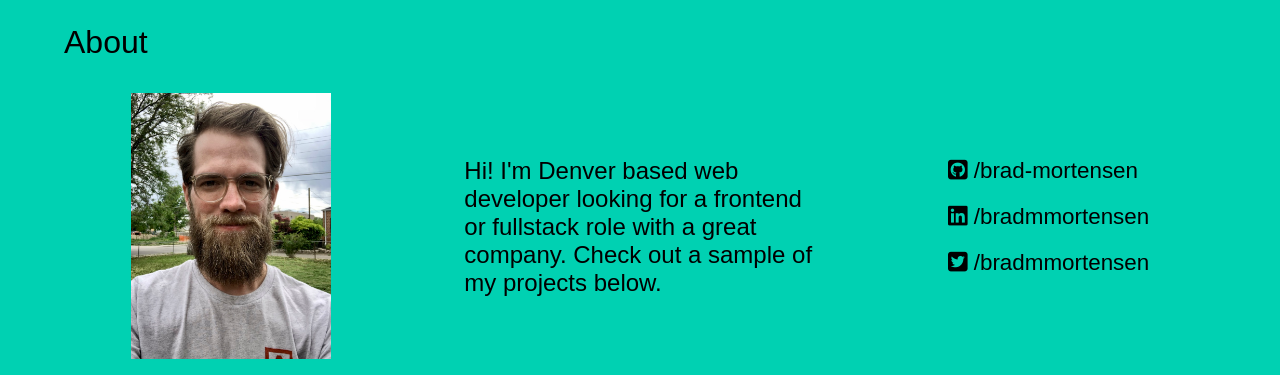
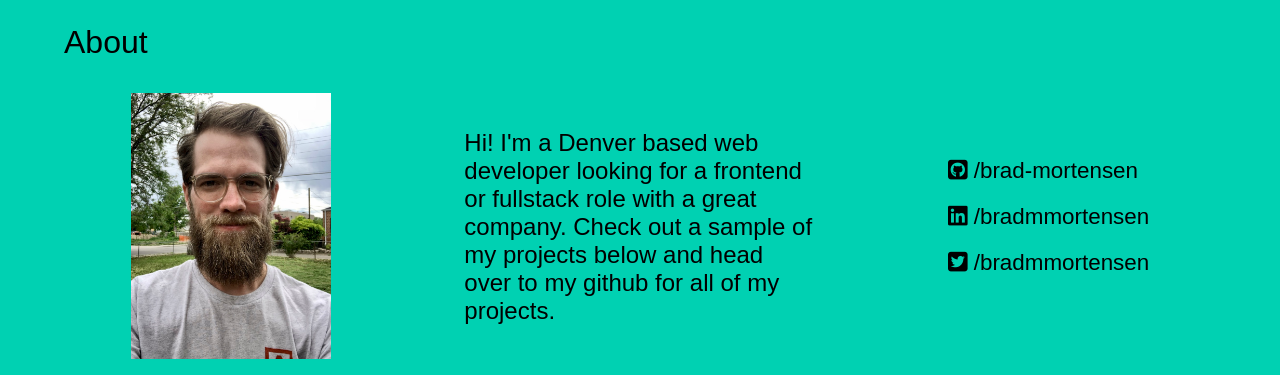
Before and after one commit to brad-mortensen/react-portfolio, a React (Create React App) app: page / in a window 1280 px wide. Shown: the part 860-1235 px from the top of the page. Built offline with nearby package versions, Linux system fonts and the light colour scheme; a web font is replaced by a local one.

Commit message:
updates header message

```diff
--- a/src/components/HeaderContent.js
+++ b/src/components/HeaderContent.js
@@ -112,11 +112,9 @@ const HeaderContent = () => {
         <p>About</p>
         <div className="introductions">
           <div className="img-container"><img className="me" src={brad} alt='me!' /></div>
-          <p className="intro">Hi! I'm Denver based web developer looking for a frontend or fullstack role with a great company. Check out a sample of my projects below. </p>
+          <p className="intro">Hi! I'm a Denver based web developer looking for a frontend or fullstack role with a great company. Check out a sample of my projects below and head over to my github for all of my projects.  </p>
           <Socials />
         </div>
-
-
       </StyledIntroContainer>
     </>
   )
```
